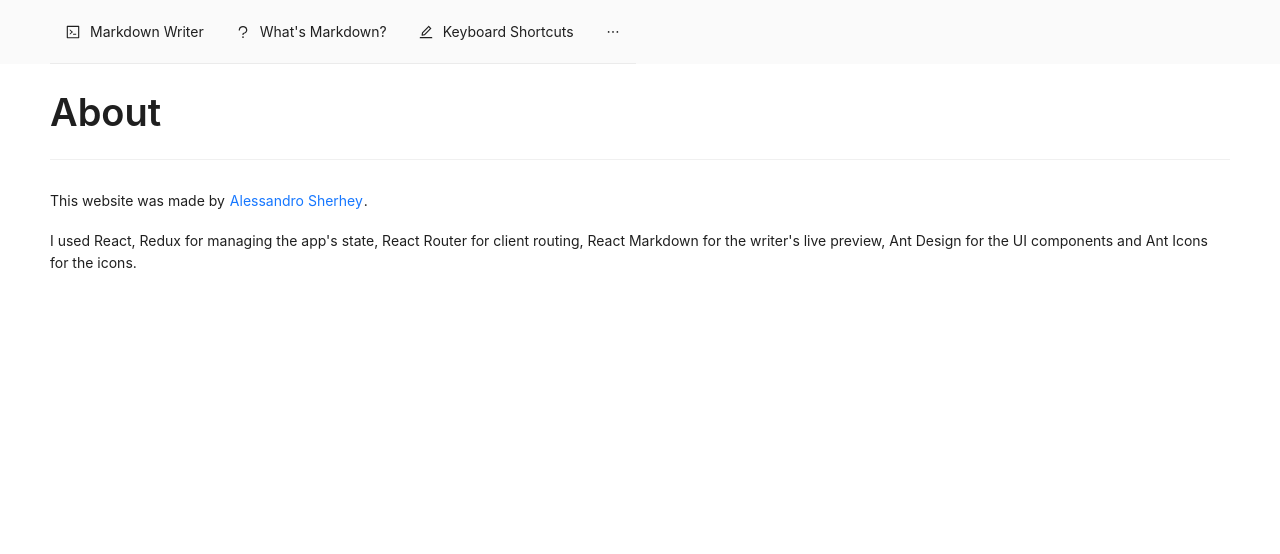
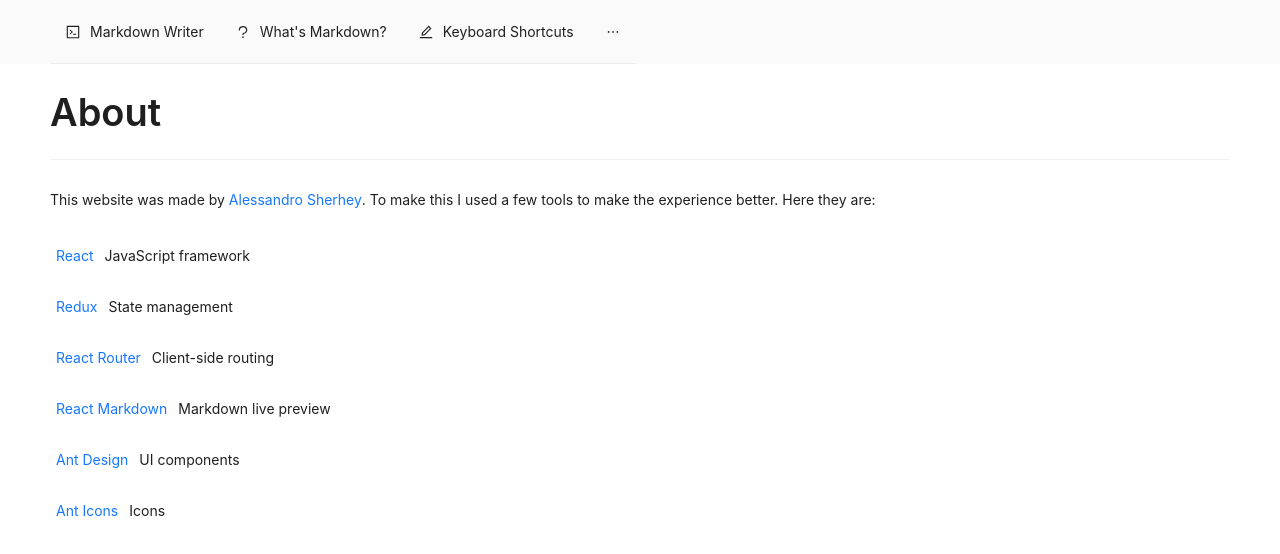
Before and after one commit to alessandro-sherhey/markdown-writer, a React (Create React App) app: page /#/about in a window 1280 px wide. Shown: the top 554 px of the page. Built offline with nearby package versions, Linux system fonts and the light colour scheme.

Commit message:
Updated `About` route with links

```diff
--- a/src/routes/About.jsx
+++ b/src/routes/About.jsx
@@ -1,4 +1,4 @@
-import { Button, Typography, Divider, Row, Col } from "antd"
+import { Button, Typography, Divider, Row, Col, Space } from "antd"
 import { Content } from "antd/es/layout/layout";
 import React from "react";
 
@@ -15,8 +15,55 @@ const About = () => {
         >
             <Typography.Title>About</Typography.Title>
             <Divider />
-            <Typography.Paragraph>This website was made by <Button type="link" style={{padding: 0}}>Alessandro Sherhey</Button>.</Typography.Paragraph>
-            <Typography.Paragraph>I used React, Redux for managing the app's state, React Router for client routing, React Markdown for the writer's live preview, Ant Design for the UI components and Ant Icons for the icons.</Typography.Paragraph>
+            <Typography.Paragraph>This website was made by <Button type="link" href="https://github.com/alessandro-sherhey" target="_blank" rel="noreferrer" style={{padding: 0}}>Alessandro Sherhey</Button>. To make this I used a few tools to make the experience better. Here they are:</Typography.Paragraph>
+            <Row align="middle" gutter={5}>
+                <Col>
+                    <Button type="link" href="https://react.dev" target="_blank" rel="noreferrer" style={{padding: 5}}>React</Button>
+                </Col>
+                <Col>
+                    <Typography.Paragraph style={{padding: '15px 0 0 0'}}>JavaScript framework</Typography.Paragraph>
+                </Col>
+            </Row>
+            <Row align="middle" gutter={5}>
+                <Col>
+                    <Button type="link" href="https://react.dev" target="_blank" rel="noreferrer" style={{padding: 5}}>Redux</Button>
+                </Col>
+                <Col>
+                    <Typography.Paragraph style={{padding: '15px 0 0 0'}}>State management</Typography.Paragraph>
+                </Col>
+            </Row>
+            <Row align="middle" gutter={5}>
+                <Col>
+                    <Button type="link" href="https://reactrouter.com" target="_blank" rel="noreferrer" style={{padding: 5}}>React Router</Button>
+                </Col>
+                <Col>
+                    <Typography.Paragraph style={{padding: '15px 0 0 0'}}>Client-side routing</Typography.Paragraph>
+                </Col>
+            </Row>
+            <Row align="middle" gutter={5}>
+                <Col>
+                    <Button type="link" href="https://remarkjs.github.io/react-markdown/" target="_blank" rel="noreferrer" style={{padding: 5}}>React Markdown</Button>
+                </Col>
+                <Col>
+                    <Typography.Paragraph style={{padding: '15px 0 0 0'}}>Markdown live preview</Typography.Paragraph>
+                </Col>
+            </Row>
+            <Row align="middle" gutter={5}>
+                <Col>
+                    <Button type="link" href="https://ant.design" target="_blank" rel="noreferrer" style={{padding: 5}}>Ant Design</Button>
+                </Col>
+                <Col>
+                    <Typography.Paragraph style={{padding: '15px 0 0 0'}}>UI components</Typography.Paragraph>
+                </Col>
+            </Row>
+            <Row align="middle" gutter={5}>
+                <Col>
+                    <Button type="link" href="https://ant.design/components/icon" target="_blank" rel="noreferrer" style={{padding: 5}}>Ant Icons</Button>
+                </Col>
+                <Col>
+                    <Typography.Paragraph style={{padding: '15px 0 0 0'}}>Icons</Typography.Paragraph>
+                </Col>
+            </Row>
         </Content>
 
     )
```
